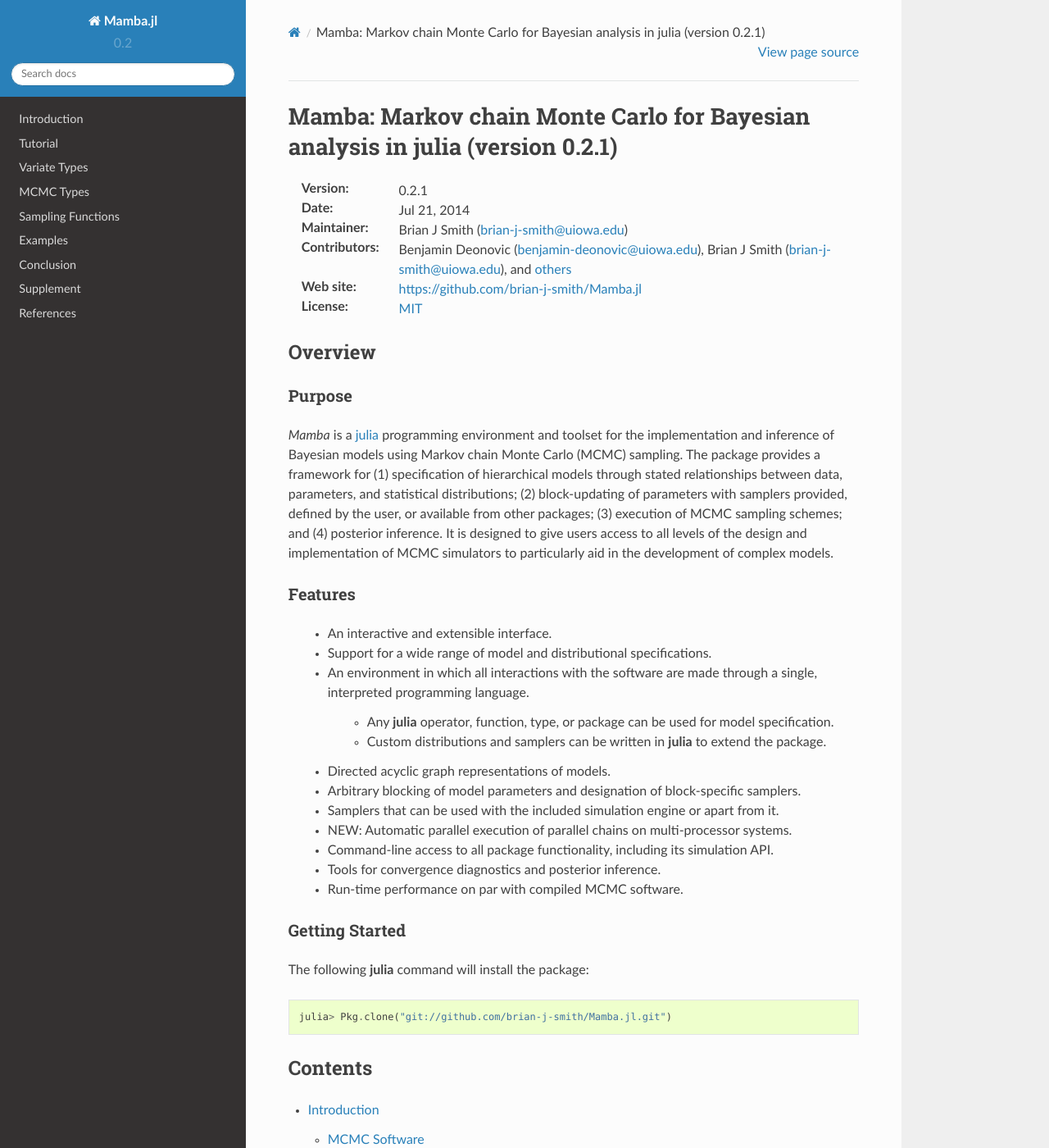
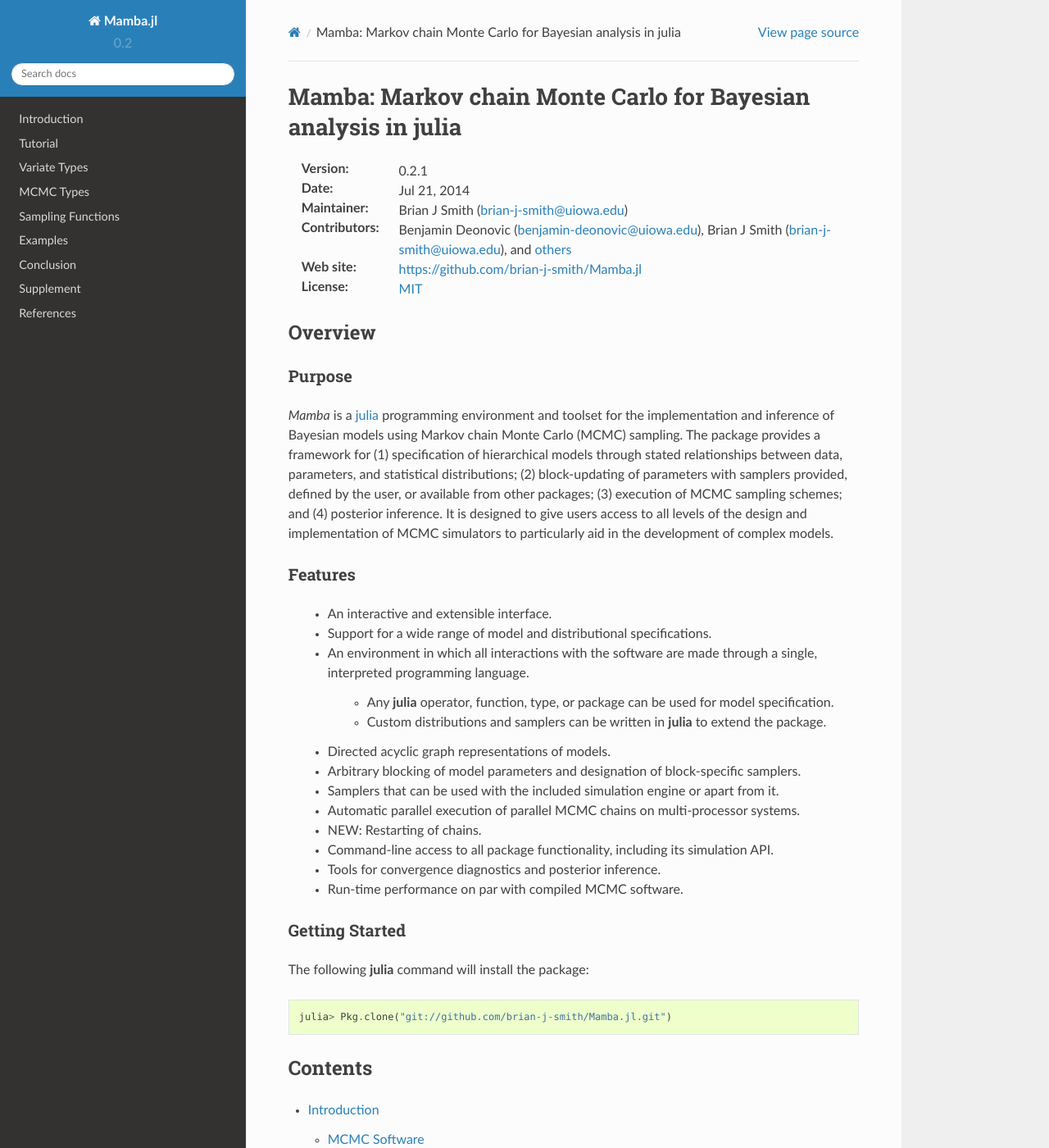
Before and after one commit to brian-j-smith/Mamba.jl, a Sphinx documentation site: the page built from doc/index.rst, in a window 1280 px wide and 1400 px high. Shown: the whole window at 82% size. Built offline with Sphinx 7.4.7 and the Read the Docs theme 2.0.0, drawn with Linux system fonts in a browser that asks for light colours; formulas are drawn with MathJax 3.

Commit message:
Cite new restarting chains feature.

```diff
--- a/doc/index.rst
+++ b/doc/index.rst
@@ -1,5 +1,5 @@
-Mamba: Markov chain Monte Carlo for Bayesian analysis in julia (version |release|)
-==================================================================================
+Mamba: Markov chain Monte Carlo for Bayesian analysis in julia
+==============================================================
 
 :Version: |release|
 :Date: |today|
@@ -29,7 +29,8 @@
 	* Directed acyclic graph representations of models.
 	* Arbitrary blocking of model parameters and designation of block-specific samplers.
 	* Samplers that can be used with the included simulation engine or apart from it.
-	* NEW: Automatic parallel execution of parallel chains on multi-processor systems.
+	* Automatic parallel execution of parallel MCMC chains on multi-processor systems.
+	* NEW: Restarting of chains.
 	* Command-line access to all package functionality, including its simulation API.
 	* Tools for convergence diagnostics and posterior inference.
 	* Run-time performance on par with compiled MCMC software.
```
Also changed, not shown: README.md (+2 -1 lines).
